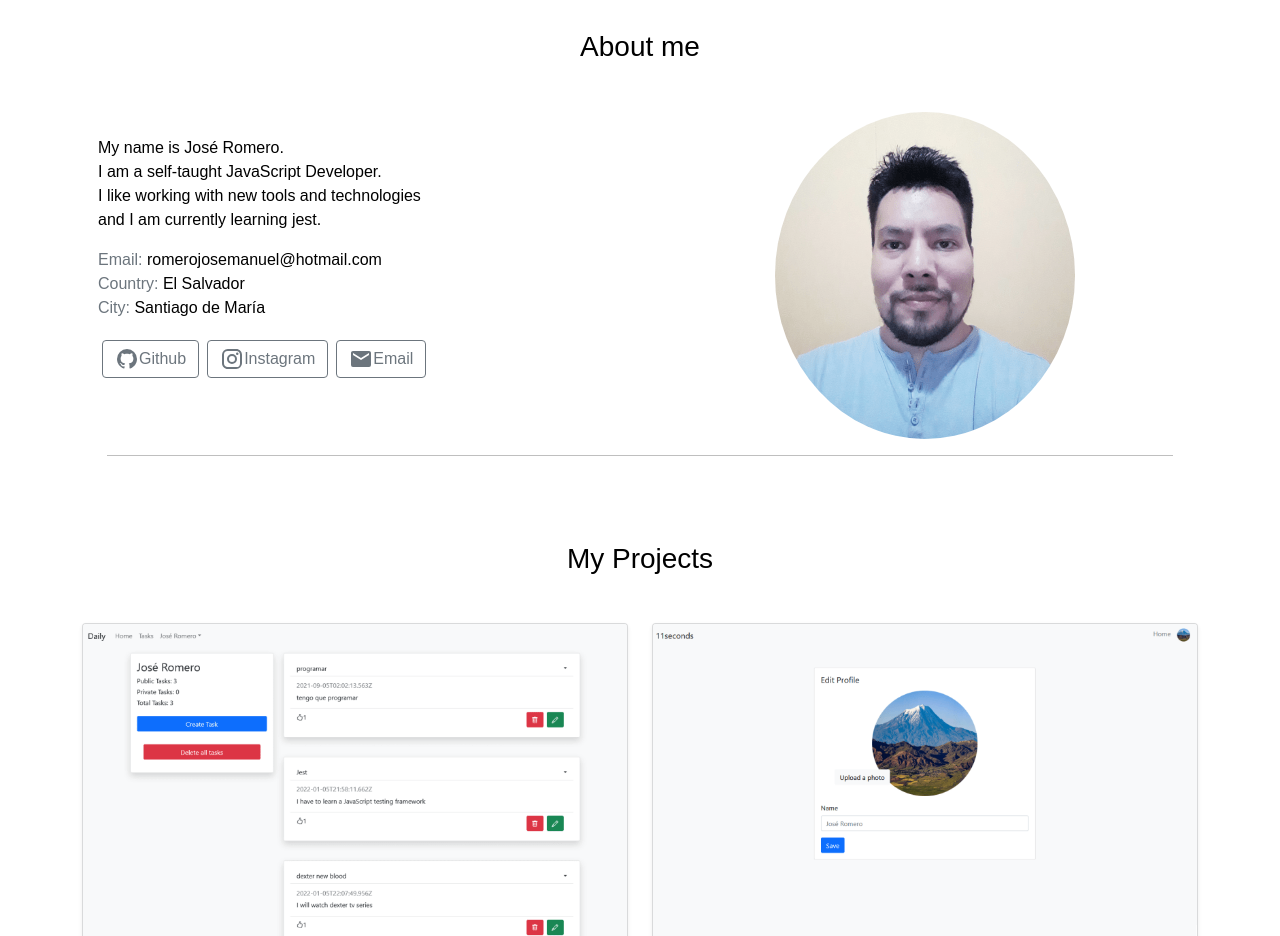
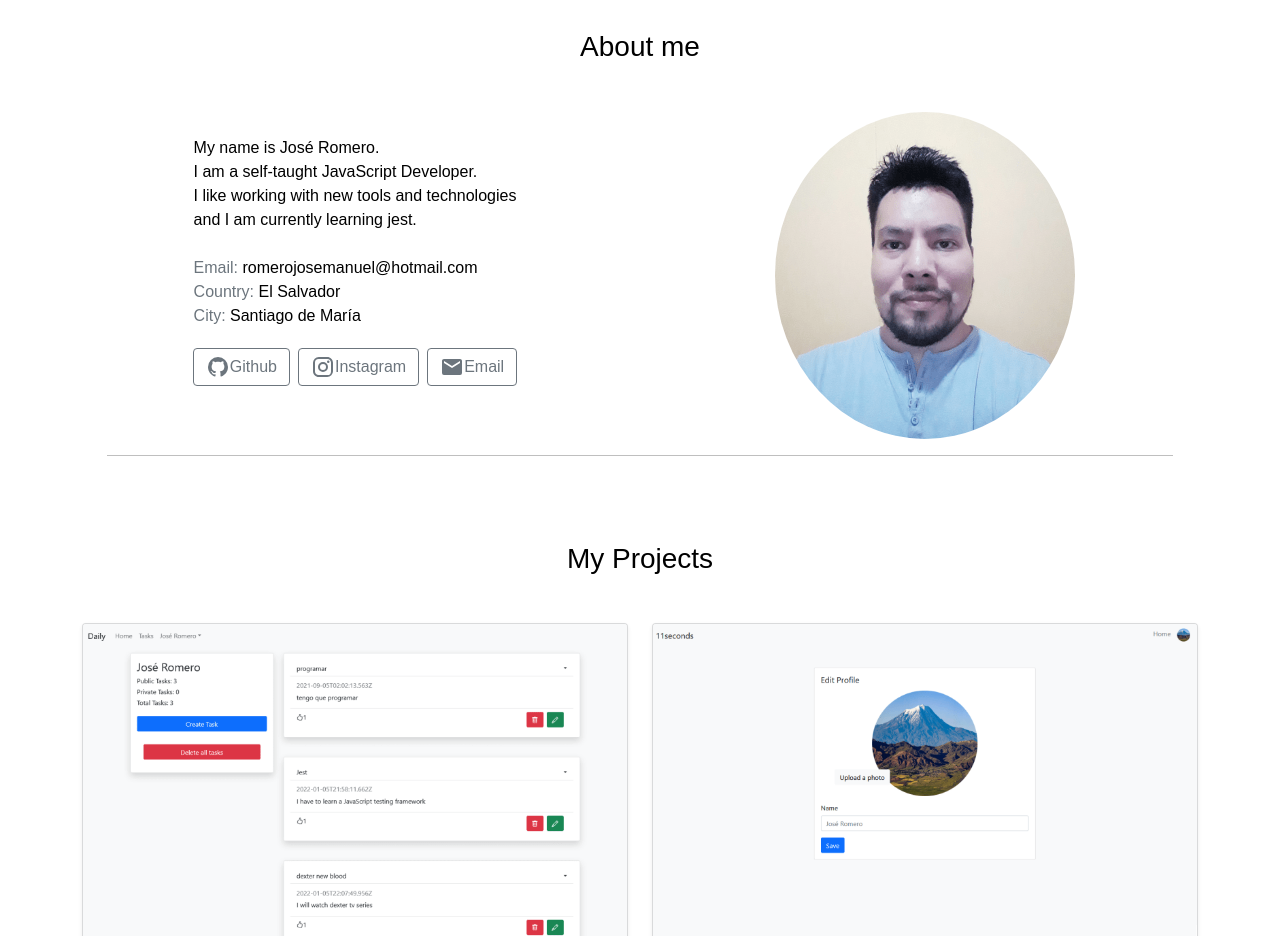
Before and after one commit to JosenRomero/My_Portfolio, a React (Create React App) app: page / in a window 1280 px wide. Shown: the part 840-1776 px from the top of the page. Built offline with nearby package versions, Linux system fonts and the light colour scheme.

Commit message:
change: center the content in About.jsx

```diff
--- a/src/components/About.jsx
+++ b/src/components/About.jsx
@@ -19,20 +19,19 @@ const About = () => {
                     <h3 className="text-center mb-5">{ t('about.title')}</h3>
                     <Col className="my-4">
                         <Fade bottom>
-                            <div className="ms-3">
-                                <p>
+                            <div className="d-flex">
+                                <p className="mx-auto">
                                     { t('about.p1')}<br />
                                     { t('about.p2')}<br />
                                     { t('about.p3')}<br />
                                     { t('about.p4')}<br />
-                                </p>
-                                <p>
+                                    <br />
                                     <span className="text-muted">{ t('about.email')}</span> romerojosemanuel@hotmail.com<br />
                                     <span className="text-muted">{ t('about.country')}</span> El Salvador<br />
                                     <span className="text-muted">{ t('about.city')}</span> Santiago de María<br />
                                 </p>
                             </div>
-                            <div className="ms-3">
+                            <div className="text-center">
                                 <Button href="https://github.com/JosenRomero" className="m-1" variant="outline-secondary" target="_blank">
                                     <Icon path={mdiGithub} size={1}/>
                                     Github
```
